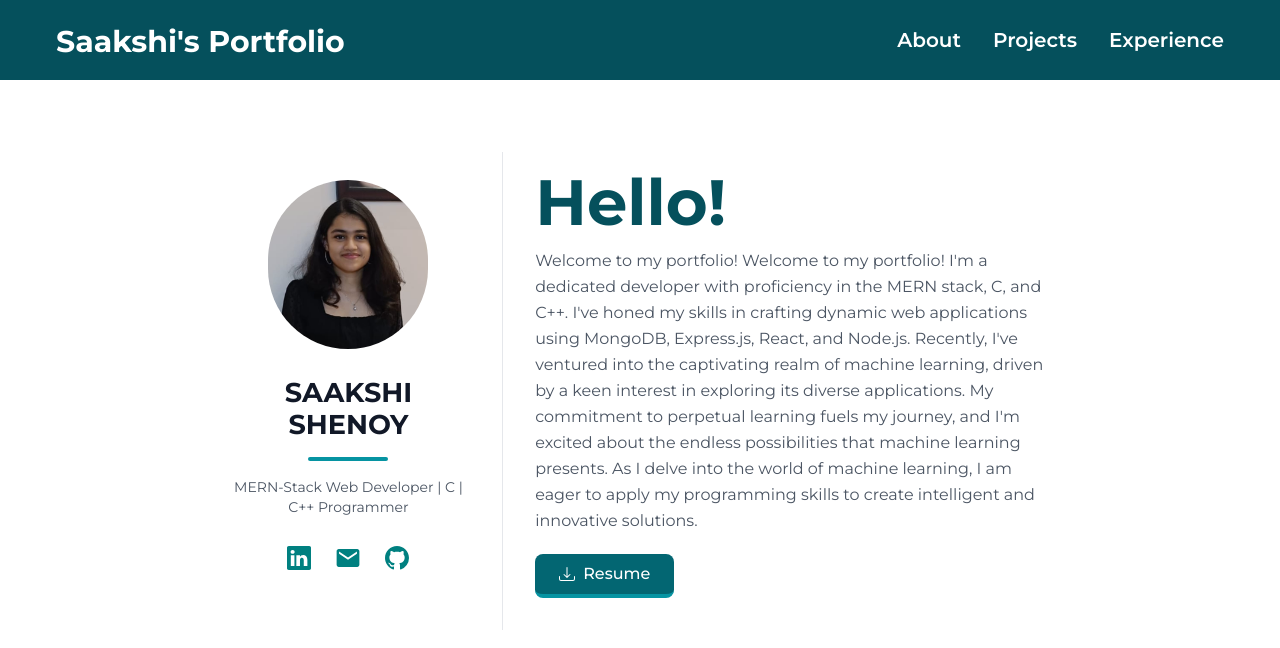
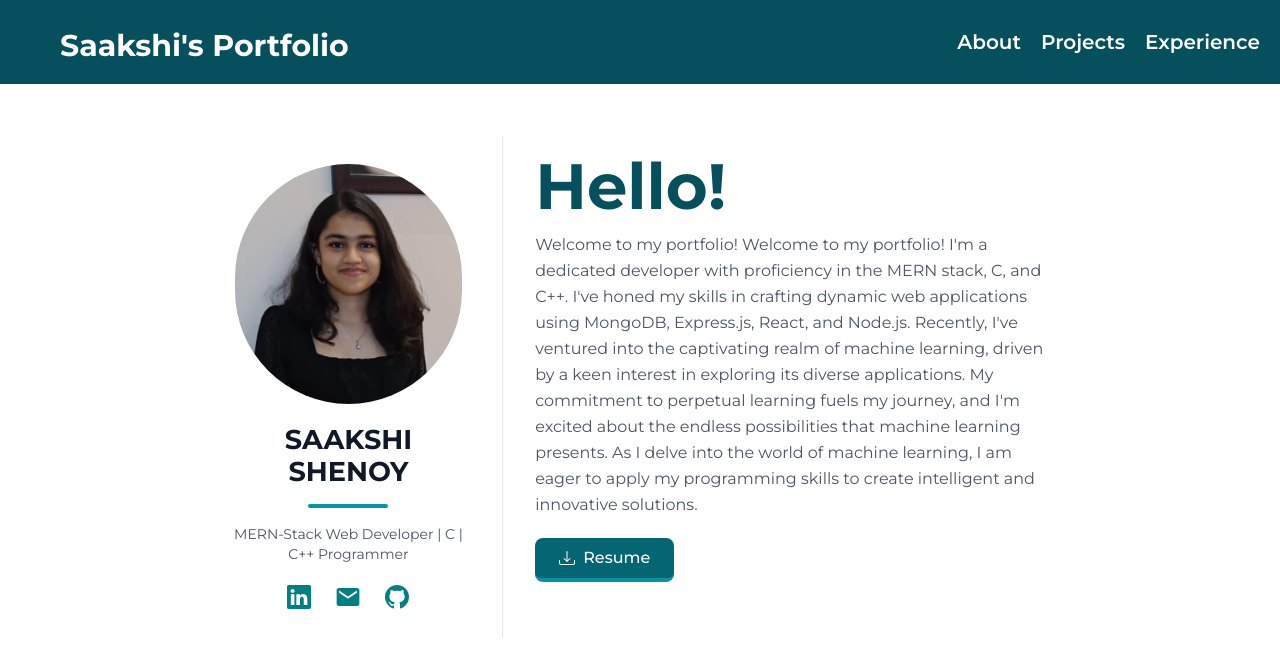
Before and after one commit to Saakshi-Shenoy/Portfolio, a React (Create React App) app: page / in a window 1280 px wide. Shown: the top 648 px of the page. Built offline with nearby package versions, Linux system fonts and the light colour scheme.

Commit message:
navbar changed

```diff
--- a/src/App.js
+++ b/src/App.js
@@ -3,21 +3,21 @@ import Header from "./components/Header.jsx";
 import About from './components/About.jsx';
 import Projects from './components/Projects.jsx';
 import Experience from './components/Experience.jsx';
-import { BrowserRouter, Routes, Route } from 'react-router-dom';
+import { BrowserRouter as Router, Routes, Route } from 'react-router-dom';
 
 function App() {
   return (
-    <BrowserRouter>
-      <div>
-        <Header/>
+    <Router>
+    <div>
+      <Header />
       <Routes>
         <Route path="/" element={<About />} />
         <Route path="/about" element={<About />} />
         <Route path="/projects" element={<Projects />} />
         <Route path="/experience" element={<Experience />} />
       </Routes>
-      </div>
-    </BrowserRouter>
+    </div>
+  </Router>
   );
 }
 
--- a/src/components/About.jsx
+++ b/src/components/About.jsx
@@ -6,8 +6,6 @@ import ME from "../assets/me.jpeg";
 
 function About(props) {
   const emailAddress = "shenoy.saakshi910@gmail.com";
-
-
   // https://drive.google.com/u/0/uc?id=1OenKMmwgl2KXui96VK-cuScG0rFLxa_Q&export=download
 
   const handleDownload = () => {
@@ -22,15 +20,15 @@ function About(props) {
   };
 
   return (
-    <section className="text-gray-600 body-font">
+    <section id="about" className="text-gray-600 body-font ">
       <div className="container px-5 py-8 mx-auto flex flex-col">
         <div className="lg:w-4/6 mx-auto">
-          <div className="flex flex-col sm:flex-row mt-10">
+          <div className="flex flex-col sm:flex-row mt-5">
             <div className="sm:w-1/3 text-center sm:pr-8 sm:py-7">
-              <div className="rounded-full w-40 inline-flex items-center justify-center text-gray-400">
+              <div className="rounded-full inline-flex items-center justify-center text-gray-400">
                 <img
                   src={ME}
-                  className="mb-3 rounded-full h-45 w-45"
+                  className="mb-3 rounded-full h-60 w-50"
                   alt="Saakshi Shenoy"
                 />
               </div>
@@ -38,11 +36,14 @@ function About(props) {
                 className="flex flex-col items-center text-center justify-center"
                 style={{ fontFamily: "Montserrat" }}
               >
-                <h2 className="title-font font-bold mt-4 text-gray-900 text-2xl pb-2" style={{fontSize: "1.7em"}}>
+                <h2
+                  className="title-font font-bold mt-2 text-gray-900 text-2xl pb-2"
+                  style={{ fontSize: "1.7em" }}
+                >
                   SAAKSHI SHENOY
                 </h2>
                 <div className="w-20 h-1 bg-teal-500 rounded mt-2 mb-4"></div>
-                <span className="text-sm text-gray-600 pb-7">
+                <span className="text-sm text-gray-600 pb-5">
                   MERN-Stack Web Developer | C | C++ Programmer
                 </span>
                 <div className="w-full">
@@ -58,7 +59,10 @@ function About(props) {
                           style={{ color: "teal", fontSize: "24px" }}
                         />
                       </a>
-                      <a href={`mailto:${emailAddress}`} className="duration-500 ease-in-out hover:scale-110">
+                      <a
+                        href={`mailto:${emailAddress}`}
+                        className="duration-500 ease-in-out hover:scale-110"
+                      >
                         <IoMdMail style={{ color: "teal", fontSize: "26px" }} />
                       </a>
                       <a
@@ -102,7 +106,7 @@ function About(props) {
                 style={{ fontFamily: "Montserrat" }}
               >
                 <button
-                  class="cursor-pointer transition-all bg-teal-700 text-white px-6 py-2 rounded-lg border-teal-500
+                  className="cursor-pointer transition-all bg-teal-700 text-white px-6 py-2 rounded-lg border-teal-500
                     border-b-[4px] hover:brightness-110 hover:-translate-y-[1px] hover:border-b-[6px]
                     active:border-b-[2px] active:brightness-90 active:translate-y-[2px]"
                   onClick={handleDownload}
--- a/src/components/Experience.jsx
+++ b/src/components/Experience.jsx
@@ -8,9 +8,14 @@ import genesis from "../assets/genesis.png";
 import websa from "../assets/websa.jpg";
 import dsce from "../assets/dsce.jpg";
 
+
 function Experience() {
   return (
-    <div className="bg-teal-800" style={{ fontFamily: "Montserrat" }}>
+    <div
+      id="experience"
+      className="bg-teal-800 "
+      style={{ fontFamily: "Montserrat" }}
+    >
       <h1
         className="sm:text-3xl text-3xl text-white font-bold title-font mb-10 pt-5 text-gray-900 items-center text-center justify-center"
         style={{ fontSize: "2.5em", fontWeight: "730" }}
--- a/src/components/Header.jsx
+++ b/src/components/Header.jsx
@@ -1,62 +1,94 @@
-import React from "react";
-import { Navbar } from "flowbite-react";
-import { Link } from "react-router-dom";
+import React, { useState } from "react";
 
 function Header() {
+  const [isOpen, setIsOpen] = useState(false);
 
-  // const handleNavItemClick = (itemName) => {
-  //   const element = document.getElementById(itemName);
-  //   if(element) {
+  const toggleMenu = () => {
+    setIsOpen(!isOpen);
+  };
+
+  // const scrollToSection = (sectionId) => {
+  //   const element = document.getElementById(sectionId);
+  //   if (element) {
   //     element.scrollIntoView({ behavior: "smooth" });
   //   }
   // };
 
   return (
-    <div style={{ fontFamily: "Montserrat" }}>
-      <Navbar fluid className="bg-teal-800 lg:h-20 md:h-20 pt-4">
-        <Navbar.Brand as={Link} to="/">
-          <span className="self-center whitespace-nowrap text-3xl font-bold md:ml-10 lg:ml-10 text-white lg:mt-2 md:mt-2">
-            Saakshi's Portfolio
-          </span>
-        </Navbar.Brand>
-        <div className="flex md:order-2">
-          <Navbar.Toggle />
-        </div>
-        <Navbar.Collapse className="ml-auto mr-10">
-          <button className="font-bold duration-500 ease-in-out hover:scale-110">
-            <Navbar.Link
-              as={Link}
-              to="/about"
-              className="text-xl font-semibold text-white lg:mt-2 md:mt-2 hover:text-teal-800 md:hover:text-white focus:underline mb-1"
-              // onClick={() => handleNavItemClick("about")}
+    <div id="header" style={{ fontFamily: "Montserrat" }}>
+      <header className="text-gray-400 bg-teal-800 body-font">
+        <div className="container mx-auto flex flex-wrap p-5 flex-col md:flex-row items-center">
+          <div className="flex justify-between items-center w-full md:w-auto">
+            <a
+              href="/"
+              className="flex title-font font-medium items-center text-white mb-4 md:mb-0"
+            >
+              <span className="self-center whitespace-nowrap text-3xl font-bold md:ml-10 lg:ml-10 text-white md:mt-2">
+                Saakshi's Portfolio
+              </span>
+            </a>
+
+            <button
+              onClick={toggleMenu}
+              className="md:hidden inline-flex items-center justify-center mb-4 rounded-md text-gray-400 hover:text-white focus:outline-none"
+            >
+              <svg
+                className="h-6 w-6"
+                fill="none"
+                viewBox="0 0 24 24"
+                stroke="currentColor"
+              >
+                {isOpen ? (
+                  <path
+                    strokeLinecap="round"
+                    strokeLinejoin="round"
+                    strokeWidth={2}
+                    d="M6 18L18 6M6 6l12 12"
+                  />
+                ) : (
+                  <path
+                    strokeLinecap="round"
+                    strokeLinejoin="round"
+                    strokeWidth={2}
+                    d="M4 6h16M4 12h16M4 18h16"
+                  />
+                )}
+              </svg>
+            </button>
+          </div>
+
+          <nav
+            className={`md:ml-auto flex flex-wrap items-center text-base justify-center gap-5 ${
+              isOpen ? "block" : "hidden"
+            } md:flex`}
+          >
+            <a
+              // href="/#about" for scrollintoview
+              href="/about"
+              className="text-white font-semibold text-xl duration-500 ease-in-out hover:scale-110"
+              // onClick={() => scrollToSection("about")}
             >
               About
-            </Navbar.Link>
-          </button>
-
-          <button className="font-bold duration-500 ease-in-out hover:scale-110">
-            <Navbar.Link
-              as={Link}
-              to="/projects"
-              className="text-xl font-semibold text-white lg:mt-2 md:mt-2 hover:text-teal-800 md:hover:text-white focus:underline mb-1"
-              // onClick={() => handleNavItemClick("projects")}
+            </a>
+            <a
+              // href="/#projects" for scrollintoview
+              href="/projects"
+              className="text-white font-semibold text-xl duration-500 ease-in-out hover:scale-110"
+              // onClick={() => scrollToSection("projects")}
             >
               Projects
-            </Navbar.Link>
-          </button>
-
-          <button className="font-bold duration-500 ease-in-out hover:scale-110">
-            <Navbar.Link
-              as={Link}
-              to="/experience"
-              className="text-xl font-semibold text-white lg:mt-2 md:mt-2 hover:text-teal-800 md:hover:text-white focus:underline mb-1"
-              // onClick={() => handleNavItemClick("experience")}
+            </a>
+            <a
+              // href="/#experience"
+              href="/experience"
+              className="text-white font-semibold text-xl duration-500 ease-in-out hover:scale-110"
+              // onClick={() => scrollToSection("experience")}
             >
               Experience
-            </Navbar.Link>
-          </button>
-        </Navbar.Collapse>
-      </Navbar>
+            </a>
+          </nav>
+        </div>
+      </header>
     </div>
   );
 }
--- a/src/components/Projects.jsx
+++ b/src/components/Projects.jsx
@@ -1,20 +1,28 @@
-import React from 'react';
+import React from "react";
 import Jiffy from "../assets/jiffy.png";
 import Newsmon from "../assets/newsmon.png";
 import Catalysis from "../assets/catalysis.png";
-import SmartSpend from "../assets/smartspend.png"
+import SmartSpend from "../assets/smartspend.png";
+
 
 function Projects() {
   return (
-    <div className='bg-white bg-cover'>
-    <section className="text-gray-600 body-font" style={{ fontFamily: "Montserrat"}}>
+    <div id="projects" className="bg-white bg-cover lg:h-screen md:h-screen">
+
+      <section
+        className="text-gray-600 body-font"
+        style={{ fontFamily: "Montserrat" }}
+      >
         <div className="container px-5 py-10 mx-auto">
-          <h1 className="sm:text-3xl text-3xl text-teal-800 font-bold title-font mb-12 mt-5 text-gray-900 items-center text-center justify-center" style={{fontSize:"2.5em", fontWeight: "730"}}>
+          <h1
+            className="sm:text-3xl text-3xl text-teal-800 font-bold title-font mb-12 mt-5 text-gray-900 items-center text-center justify-center"
+            style={{ fontSize: "2.5em", fontWeight: "730" }}
+          >
             PROJECTS
           </h1>
           <div className="flex flex-wrap -m-4 p-4">
             <div className="xl:w-1/4 md:w-1/2 p-4 duration-500 ease-in-out hover:scale-105">
-        <a href='https://github.com/Saakshi-Shenoy/NewsMon'>
+              <a href="https://github.com/Saakshi-Shenoy/NewsMon">
                 <div className="bg-teal-800 p-6 rounded-lg">
                   <img
                     className="h-40 rounded w-full object-cover object-center mb-6"
@@ -27,15 +35,20 @@ function Projects() {
                   <h2 className="text-lg text-white font-bold title-font mb-3">
                     NEWSMON
                   </h2>
-            <p className="leading-relaxed text-sm text-white" style={{fontSize: "0.9em"}}>
-              A fully responsive website that provides timely coverage and other information about important events around the globe through the usage of APIs.
+                  <p
+                    className="leading-relaxed text-sm text-white"
+                    style={{ fontSize: "0.9em" }}
+                  >
+                    A fully responsive website that provides timely coverage and
+                    other information about important events around the globe
+                    through the usage of APIs.
                   </p>
                 </div>
               </a>
             </div>
 
             <div className="xl:w-1/4 md:w-1/2 p-4 duration-500 ease-in-out hover:scale-105">
-          <a href='https://github.com/Saakshi-Shenoy/FoodApp'>
+              <a href="https://github.com/Saakshi-Shenoy/FoodApp">
                 <div className="bg-teal-800 p-6 rounded-lg">
                   <img
                     className="h-40 rounded w-full object-cover object-center mb-6"
@@ -48,14 +61,19 @@ function Projects() {
                   <h2 className="text-lg text-white font-bold title-font mb-3">
                     JIFFY
                   </h2>
-            <p className="leading-relaxed text-base text-white" style={{fontSize: "0.9em"}}>
-              A responsive and robust food ordering and delivery website designed to streamline and expedite the food delivery process.
+                  <p
+                    className="leading-relaxed text-base text-white"
+                    style={{ fontSize: "0.9em" }}
+                  >
+                    A responsive and robust food ordering and delivery website
+                    designed to streamline and expedite the food delivery
+                    process.
                   </p>
                 </div>
               </a>
             </div>
             <div className="xl:w-1/4 md:w-1/2 p-4 duration-500 ease-in-out hover:scale-105">
-          <a href='https://github.com/Saakshi-Shenoy/SmartSpend'>
+              <a href="https://github.com/Saakshi-Shenoy/SmartSpend">
                 <div className="bg-teal-800 p-6 rounded-lg">
                   <img
                     className="h-40 rounded w-full object-cover object-center mb-6"
@@ -68,14 +86,19 @@ function Projects() {
                   <h2 className="text-lg font-bold title-font mb-3 text-white">
                     SMARTSPEND
                   </h2>
-            <p className="leading-relaxed text-base text-white" style={{fontSize: "0.9em"}}>
-              An expense tracking website that includes the features of budget management, financial insights, peer-to-peer lending and reminders.
+                  <p
+                    className="leading-relaxed text-base text-white"
+                    style={{ fontSize: "0.9em" }}
+                  >
+                    An expense tracking website that includes the features of
+                    budget management, financial insights, peer-to-peer lending
+                    and reminders.
                   </p>
                 </div>
               </a>
             </div>
             <div className="xl:w-1/4 md:w-1/2 p-4 duration-500 ease-in-out hover:scale-105">
-          <a href='https://github.com/Saakshi-Shenoy/Catalysis2.0'>
+              <a href="https://github.com/Saakshi-Shenoy/Catalysis2.0">
                 <div className="bg-teal-800 p-6 rounded-lg">
                   <img
                     className="h-40 rounded w-full object-cover object-center mb-6"
@@ -88,8 +111,13 @@ function Projects() {
                   <h2 className="text-lg text-white font-bold title-font mb-3">
                     CATALYSIS v2.0
                   </h2>
-            <p className="leading-relaxed text-base text-white" style={{fontSize: "0.9em"}}>
-              Contribution to a college event website for a Technical fest that provides details regarding the events and facilitates the feature of registration to the events.
+                  <p
+                    className="leading-relaxed text-base text-white"
+                    style={{ fontSize: "0.9em" }}
+                  >
+                    Contribution to a college event website for a Technical fest
+                    that provides details regarding the events and facilitates
+                    the feature of registration to the events.
                   </p>
                 </div>
               </a>
@@ -98,7 +126,7 @@ function Projects() {
         </div>
       </section>
     </div>
-  )
+  );
 }
 
 export default Projects;
```
Lines whose indentation alone changed are shown as unchanged.
